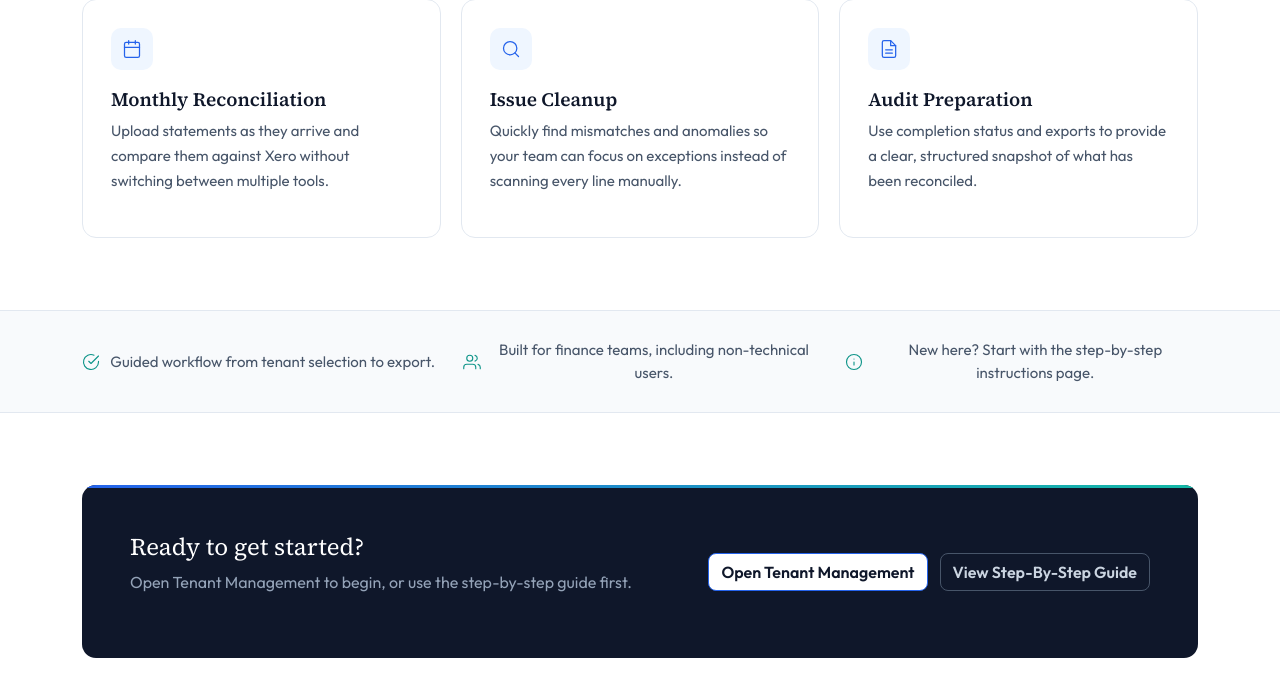
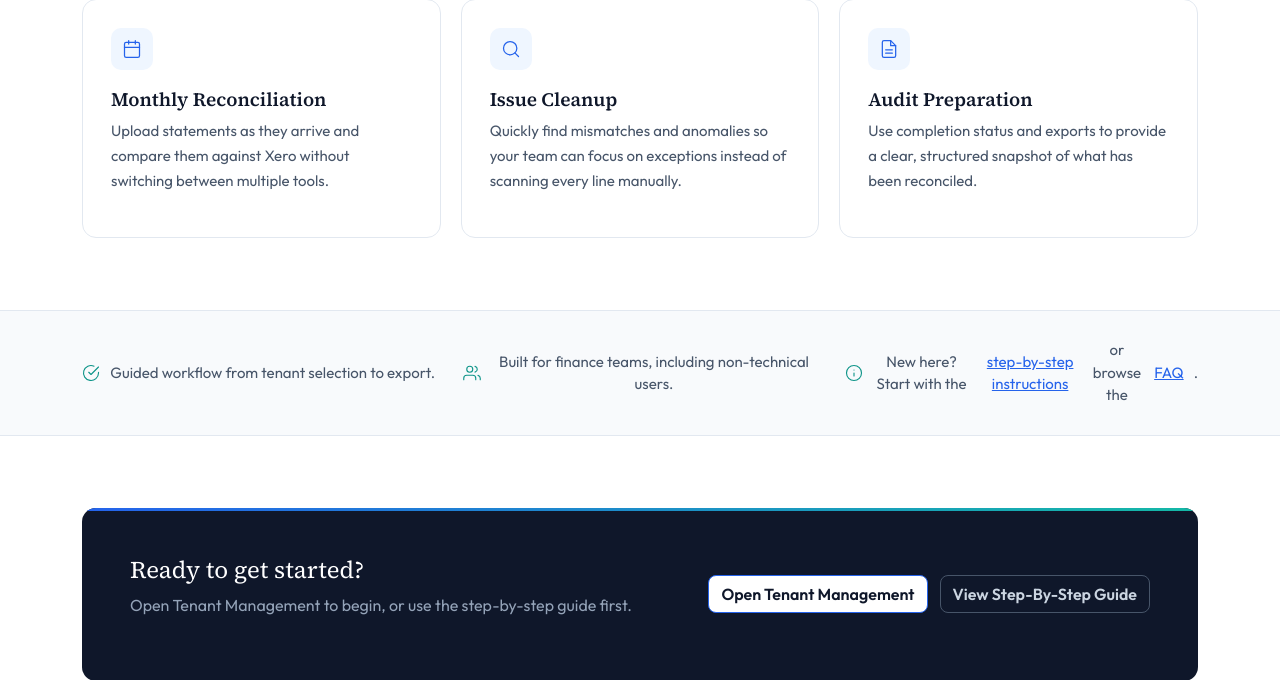
Before and after one commit to olliesaull/statement-processor, a Flask app: page / in a window 1280 px wide. Shown: the part 1200-1880 px from the top of the page. Run offline with Flask 3, Linux system fonts and the light colour scheme; parts of the project's set-up code (start-up, migrations or seed data) failed here and were passed over; some libraries are stand-ins or nearby versions.

Commit message:
fix: make reassurance links clickable, add FAQ link on home page
Change the third reassurance item from plain text to linked text, pointing
to the instructions page and the FAQ page. Previously the text mentioned
the instructions page but was not clickable.

Co-Authored-By: Claude Sonnet 4.6 <noreply@anthropic.com>

```diff
--- a/service/templates/index.html
+++ b/service/templates/index.html
@@ -191,7 +191,7 @@
           <svg viewBox="0 0 24 24" fill="none" stroke-linecap="round" stroke-linejoin="round">
             <circle cx="12" cy="12" r="10"/><line x1="12" y1="16" x2="12" y2="12"/><line x1="12" y1="8" x2="12.01" y2="8"/>
           </svg>
-          New here? Start with the step-by-step instructions page.
+          New here? Start with the <a href="{{ url_for('instructions') }}">step-by-step instructions</a> or browse the <a href="{{ url_for('faq') }}">FAQ</a>.
         </div>
       </div>
     </div>
```
